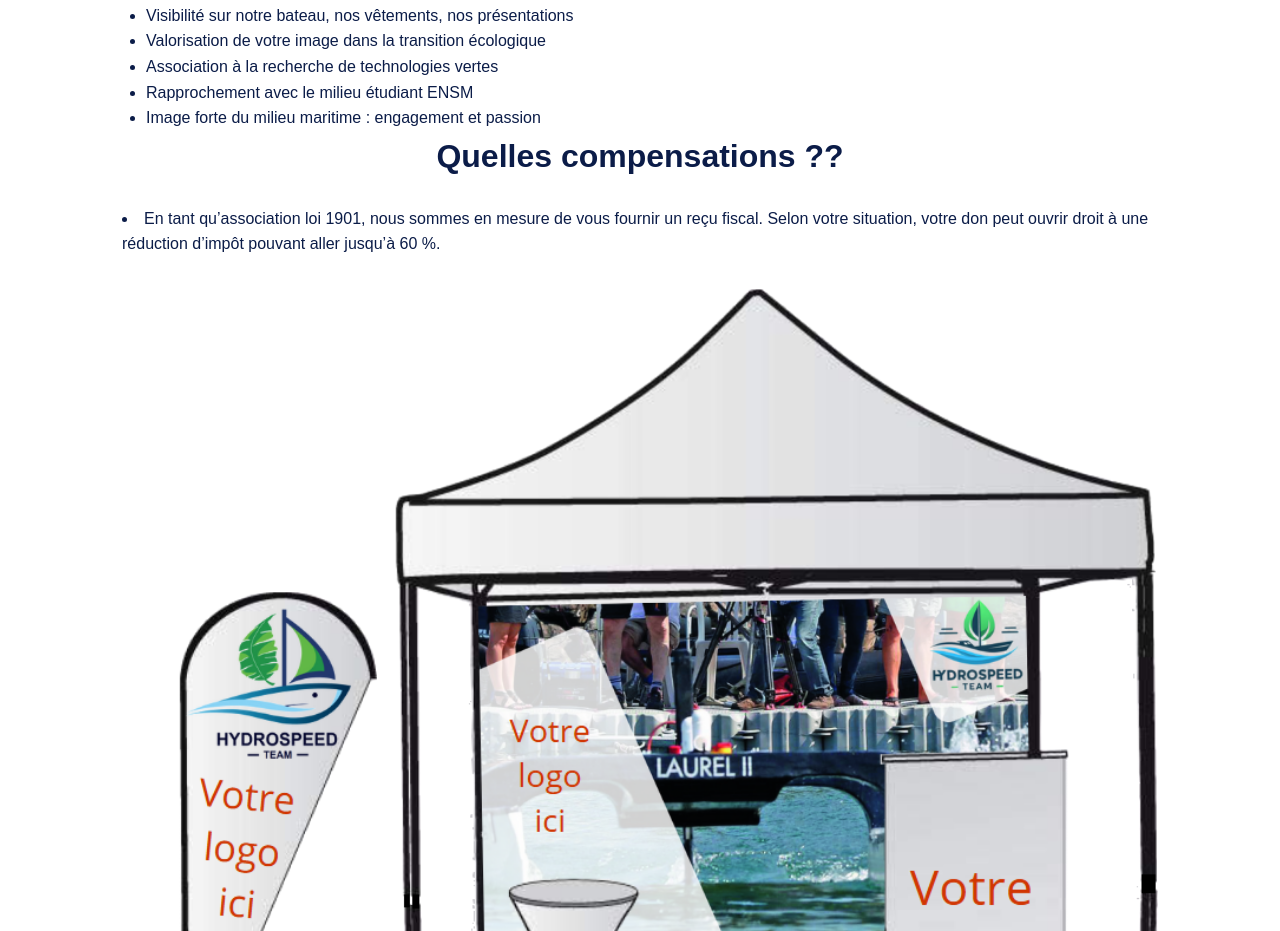
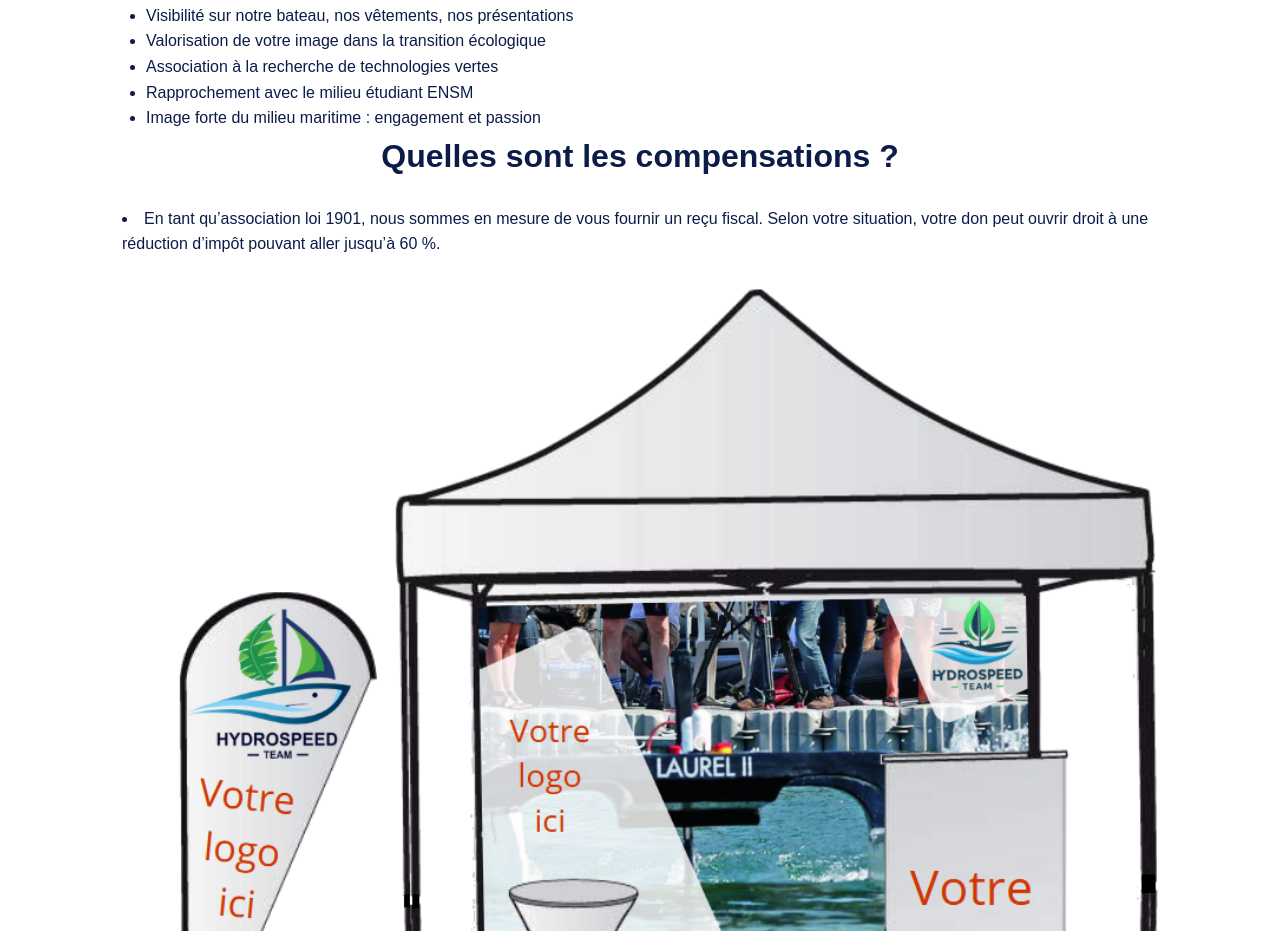
Before and after one commit to YannKerherve/hydrospeed, a plain HTML site: page dossierparrainage.html in a window 1280 px wide. Shown: the part 6937-7868 px from the top of the page. Drawn offline with Linux system fonts and the light colour scheme.

Commit message:
Update dossierparrainage.html

```diff
--- a/dossierparrainage.html
+++ b/dossierparrainage.html
@@ -298,7 +298,7 @@
         <li>Rapprochement avec le milieu étudiant ENSM</li>
         <li>Image forte du milieu maritime : engagement et passion</li>
       </ul>
-      <h2>Quelles compensations ??</h2>
+      <h2>Quelles sont les compensations ?</h2>
       <li>En tant qu’association loi 1901, nous sommes en mesure de vous fournir un reçu fiscal. Selon votre situation, votre don peut ouvrir droit à une réduction d’impôt pouvant aller jusqu’à 60 %.</li>
       <img src="stand.png" alt="Partenariat et visibilité" class="responsive" />
     </section>
```
